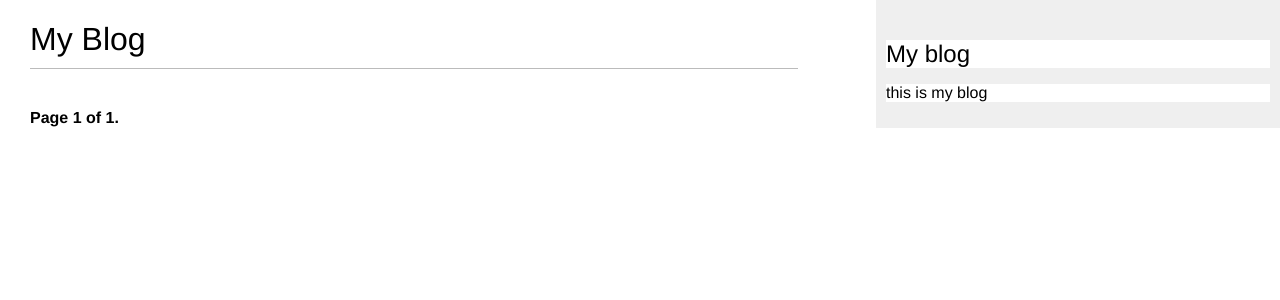
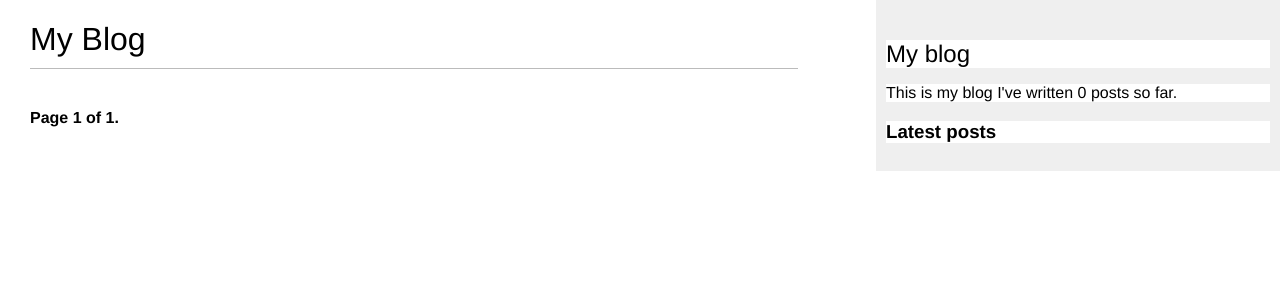
Before and after one commit to Priyansh-A/blogs, a Django app: page /blog/ in a window 1280 px wide. Shown: the top 300 px of the page. Run offline with Django 5.2, Linux system fonts and the light colour scheme; data that the repository does not hold is empty.

Commit message:
added most commented and latest posts

```diff
--- a/blog/templates/blog/base.html
+++ b/blog/templates/blog/base.html
@@ -1,3 +1,4 @@
+{% load blog_tags %}
 {%load static%}
 <!DOCTYPE html>
 <html lang="en">
@@ -18,7 +19,17 @@
     </div>
     <div id="sidebar">
         <h2>My blog</h2>
-        <p>this is my blog</p>
+        <p>This is my blog
+            I've written {% total_posts %} posts so far.
+        </p>
+        <h3>Latest posts</h3>
+        {% show_latest_posts %}
+        {% get_most_commented_posts as most_commented_posts %}
+        <ul>
+        {% for post in most_commented_posts  %}
+            <li><a href="{{post.get_absolute_url}}">{{post.title}}</a></li>
+        {% endfor %}
+            </ul>
     </div>
 </body>
 </html>
--- /dev/null
+++ b/blog/templates/blog/post/latest_posts.html
@@ -0,0 +1,7 @@
+<ul>
+    {% for post in latest_posts %}
+        <li>
+            <a href="{{post.get_absolute_url}}">{{post.title}}</a>
+        </li>
+    {% endfor %}
+</ul>
--- /dev/null
+++ b/blog/templatetags/blog_tags.py
@@ -0,0 +1,23 @@
+from django import template
+from ..models import Post
+from django.db.models import Count
+
+
+register = template.Library()
+
+@register.simple_tag
+def total_posts():
+    return Post.published.count()
+
+@register.inclusion_tag("blog/post/latest_posts.html")
+def show_latest_posts(count=5):
+    latest_posts = Post.published.order_by('-publish')[:count]
+    return {
+        "latest_posts": latest_posts,
+    }
+
+@register.simple_tag
+def get_most_commented_posts(count=5):
+    return Post.published.annotate(
+        total_comments=Count('comments')
+    ).order_by('-total_comments')[:count]
```
Also changed, not shown: blog/templatetags/blog._tags.py (deleted, +0 -8 lines).
